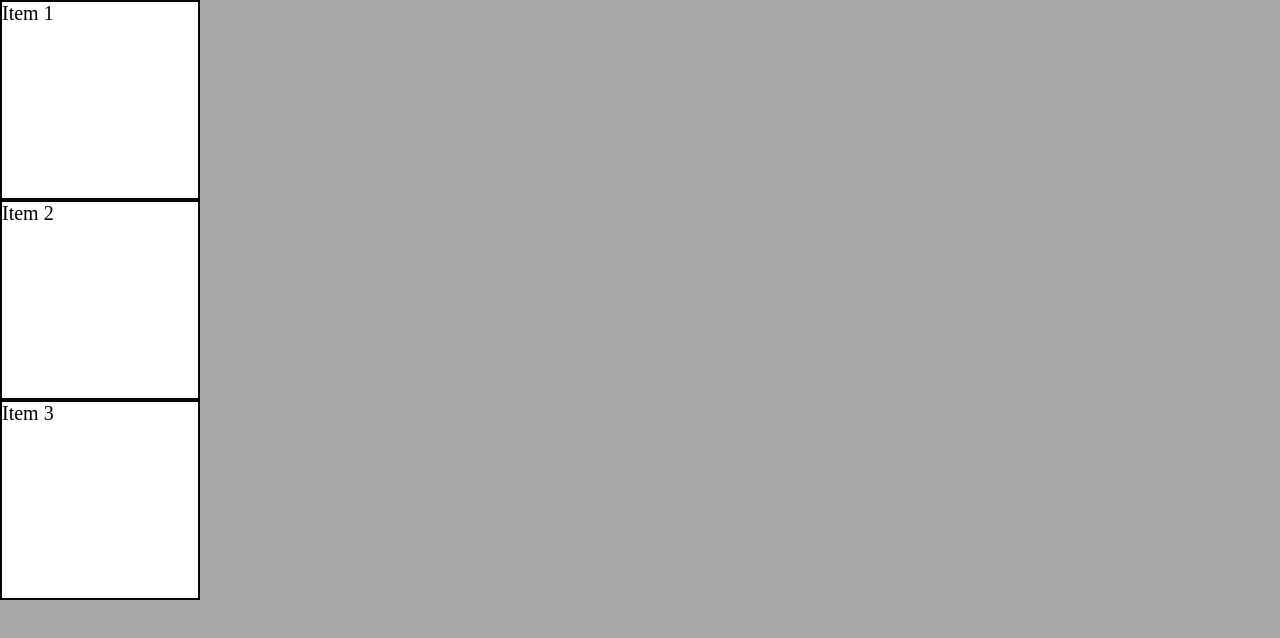
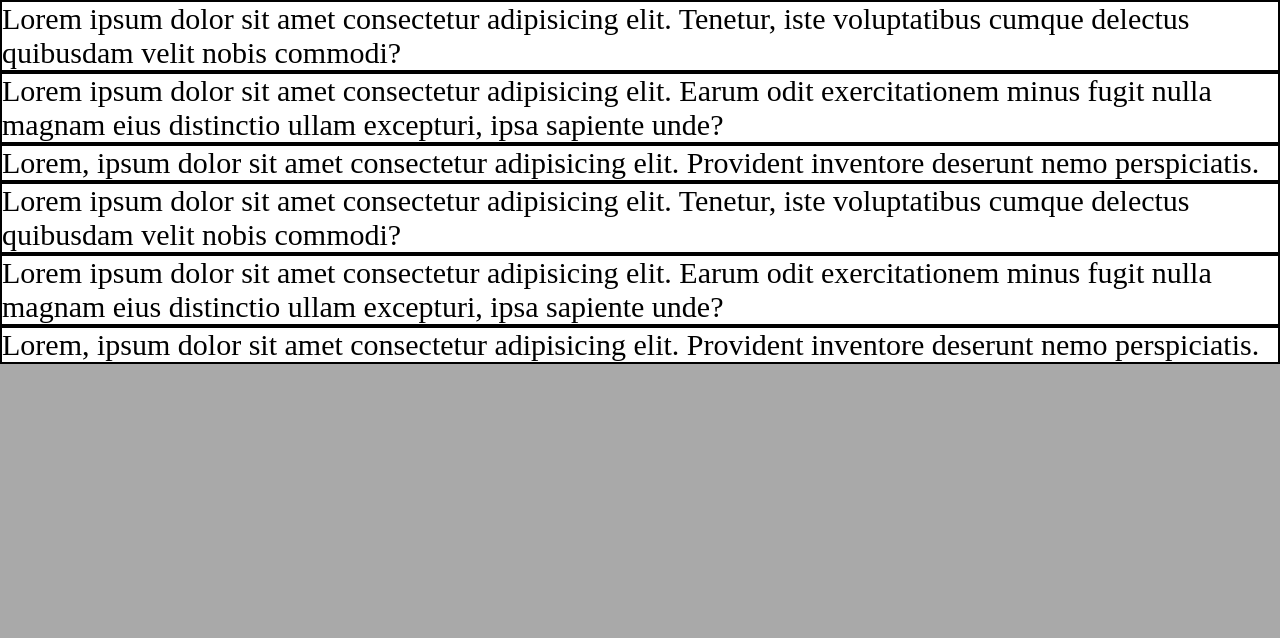
Before and after one commit to gustavoferreiradeveloper/curso-programador-full-stack-javascript-onebitcode, a plain HTML site: page exercicios/ex011-layout-do-grid/index.html in a window 1280 px wide. Drawn offline with Linux system fonts and the light colour scheme.

Commit message:
Por falta de tempo executei apenas 2 aulas, as iniciais de Grid, Introdução e modificação do layout... Preparando tudo para as próximas aulas

```diff
--- a/exercicios/ex011-layout-do-grid/index.html
+++ b/exercicios/ex011-layout-do-grid/index.html
@@ -5,18 +5,47 @@
     <meta http-equiv="X-UA-Compatible" content="IE=edge" />
     <meta name="viewport" content="width=device-width, initial-scale=1.0" />
     <link rel="stylesheet" href="style.css" />
-    <title>Flexbox Layout</title>
+    <title>Grid Layout</title>
   </head>
   <body>
     <div class="container">
       <div class="item">
-        <p>Item 1</p>
+        <p>
+          Lorem ipsum dolor sit amet consectetur adipisicing elit. Tenetur, iste
+          voluptatibus cumque delectus quibusdam velit nobis commodi?
+        </p>
       </div>
       <div class="item">
-        <p>Item 2</p>
+        <p>
+          Lorem ipsum dolor sit amet consectetur adipisicing elit. Earum odit
+          exercitationem minus fugit nulla magnam eius distinctio ullam
+          excepturi, ipsa sapiente unde?
+        </p>
       </div>
       <div class="item">
-        <p>Item 3</p>
+        <p>
+          Lorem, ipsum dolor sit amet consectetur adipisicing elit. Provident
+          inventore deserunt nemo perspiciatis.
+        </p>
+      </div>
+      <div class="item">
+        <p>
+          Lorem ipsum dolor sit amet consectetur adipisicing elit. Tenetur, iste
+          voluptatibus cumque delectus quibusdam velit nobis commodi?
+        </p>
+      </div>
+      <div class="item">
+        <p>
+          Lorem ipsum dolor sit amet consectetur adipisicing elit. Earum odit
+          exercitationem minus fugit nulla magnam eius distinctio ullam
+          excepturi, ipsa sapiente unde?
+        </p>
+      </div>
+      <div class="item">
+        <p>
+          Lorem, ipsum dolor sit amet consectetur adipisicing elit. Provident
+          inventore deserunt nemo perspiciatis.
+        </p>
       </div>
     </div>
   </body>
--- a/exercicios/ex011-layout-do-grid/style.css
+++ b/exercicios/ex011-layout-do-grid/style.css
@@ -16,9 +16,7 @@
 }
 
 .item{
-    width: 200px;
-    height: 200px;
     border: 2px solid var(--black);
     background-color: var(--white);
-    font-size: 20px;
+    font-size: 30px;
 }
```
Also changed, not shown: 1 other file.
